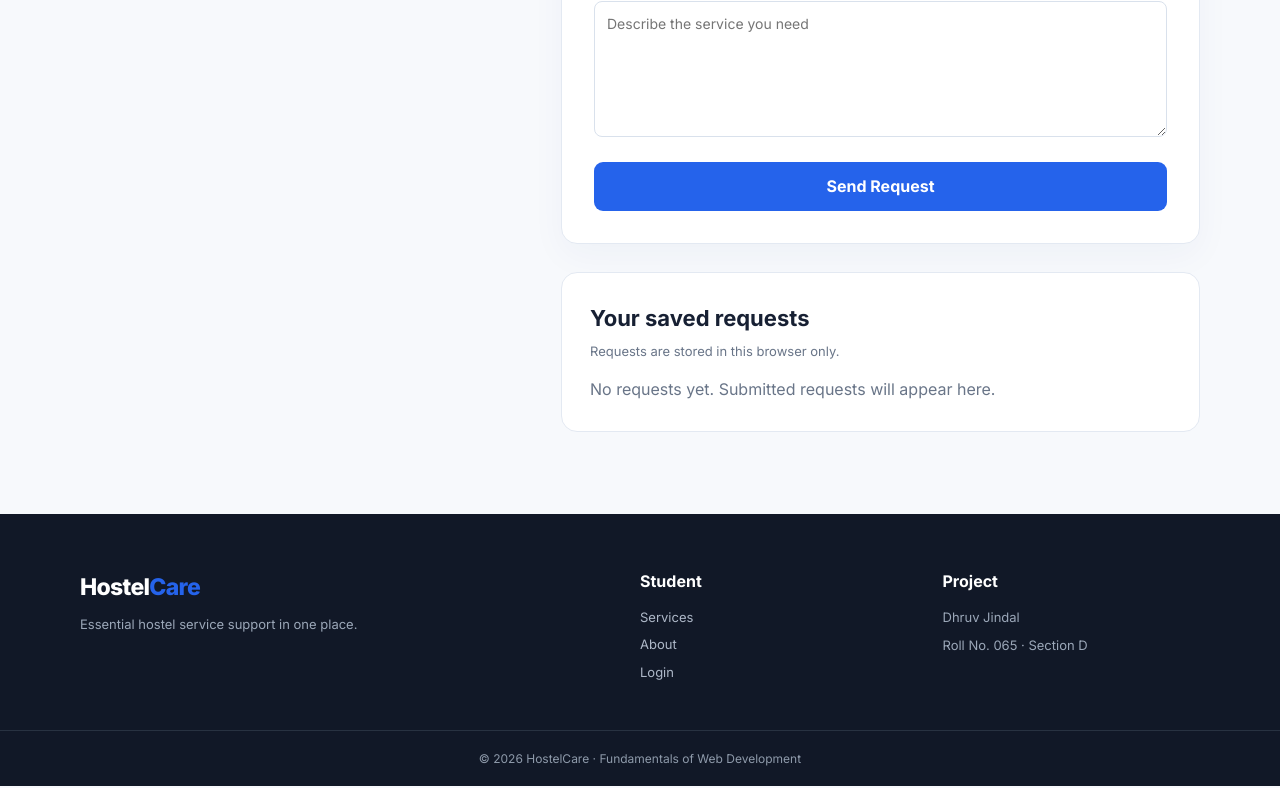
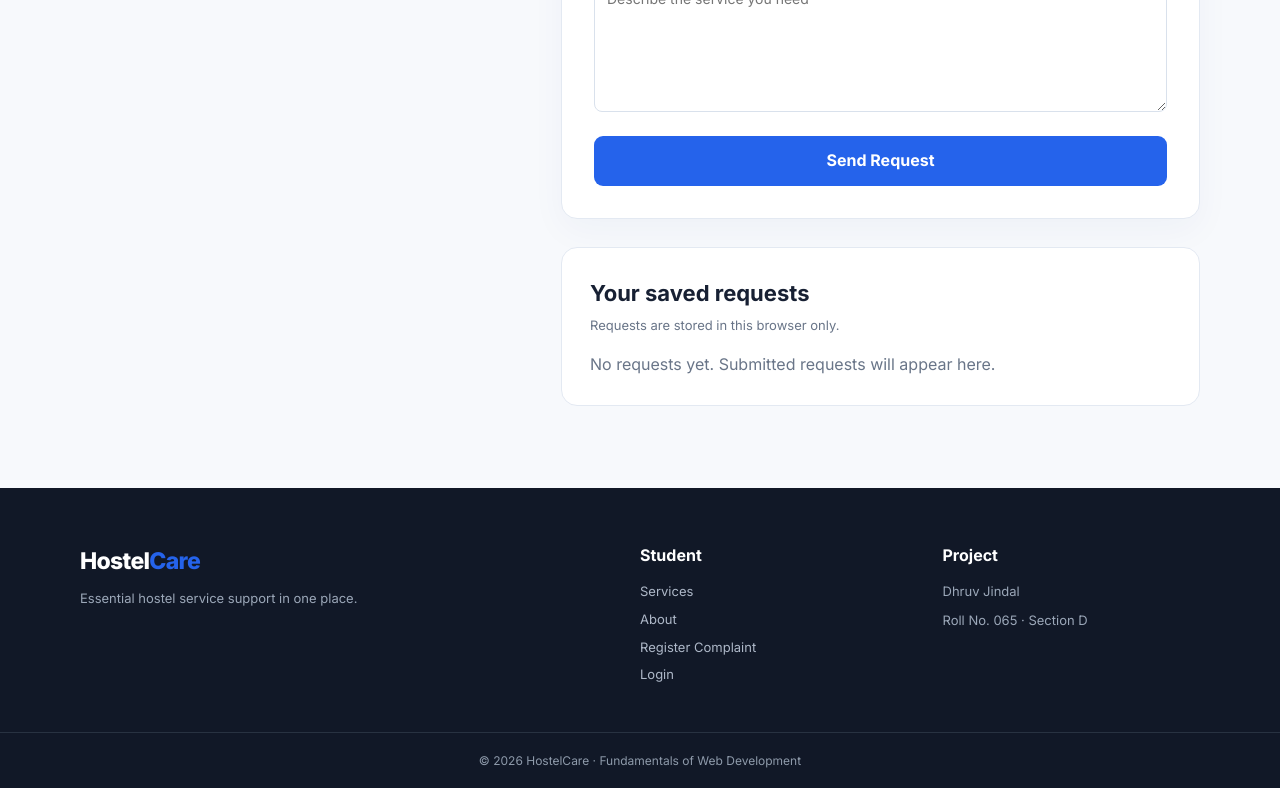
Before and after one commit to DhruvJindal065/task-6-hostelcare, a plain HTML site: page contact.html in a window 1280 px wide. Shown: the part 764-1552 px from the top of the page. Drawn offline with Linux system fonts and the light colour scheme.

Commit message:
Update contact.html

```diff
--- a/contact.html
+++ b/contact.html
@@ -1,6 +1,6 @@
 <!DOCTYPE html>
 <html lang="en"><head><meta charset="UTF-8"><meta name="viewport" content="width=device-width, initial-scale=1.0"><title>Contact | HostelCare</title><link rel="stylesheet" href="style.css"></head>
-<body><header class="header"><nav class="navbar container"><a href="index.html" class="logo">Hostel<span>Care</span></a><ul class="nav-links"><li><a href="index.html">Home</a></li><li><a href="services.html">Services</a></li><li><a href="about.html">About</a></li><li><a class="active" href="contact.html">Contact</a></li><li><a class="nav-btn" href="login.html">Login</a></li></ul></nav></header><li><a href="complaint.html">Register Complaint</a></li>
+<body><header class="header"><nav class="navbar container"><a href="index.html" class="logo">Hostel<span>Care</span></a><ul class="nav-links"><li><a href="index.html">Home</a></li><li><a href="services.html">Services</a></li><li><a href="about.html">About</a></li><li><a href="complaint.html">Register Complaint</a></li><li><a class="active" href="contact.html">Contact</a></li><li><a class="nav-btn" href="login.html">Login</a></li></ul></nav></header>
 <main><section class="page-hero"><div class="container"><p class="eyebrow">SUPPORT</p><h1>Contact hostel service support</h1><p>Use the form below for service-related assistance.</p></div></section>
 <section class="section"><div class="container contact-grid"><div class="contact-info"><h2>Get in touch</h2><p class="muted">For plumbing, electricity and Internet/Wi-Fi assistance, contact the hostel support team.</p><div class="contact-item"><b>📧 Email</b><span>support@hostelcare.example</span></div><div class="contact-item"><b>📞 Phone</b><span>+91 00000 00000</span></div><div class="contact-item"><b>📍 Location</b><span>South Asian University Hostel</span></div></div>
 <div>
@@ -21,6 +21,6 @@
 </section>
 </div>
 </div></section></main>
-<footer class="footer"><div class="container footer-grid"><div><a href="index.html" class="logo footer-logo">Hostel<span>Care</span></a><p>Essential hostel service support in one place.</p></div><div><h4>Student</h4><a href="services.html">Services</a><a href="about.html">About</a><a href="login.html">Login</a></div><div><h4>Project</h4><p>Dhruv Jindal</p><p>Roll No. 065 · Section D</p></div></div><div class="copyright">© 2026 HostelCare · Fundamentals of Web Development</div></footer>
+<footer class="footer"><div class="container footer-grid"><div><a href="index.html" class="logo footer-logo">Hostel<span>Care</span></a><p>Essential hostel service support in one place.</p></div><div><h4>Student</h4><a href="services.html">Services</a><a href="about.html">About</a><a href="complaint.html">Register Complaint</a><a href="login.html">Login</a></div><div><h4>Project</h4><p>Dhruv Jindal</p><p>Roll No. 065 · Section D</p></div></div><div class="copyright">© 2026 HostelCare · Fundamentals of Web Development</div></footer>
 <script src="script.js" defer></script>
 </body></html>
```
